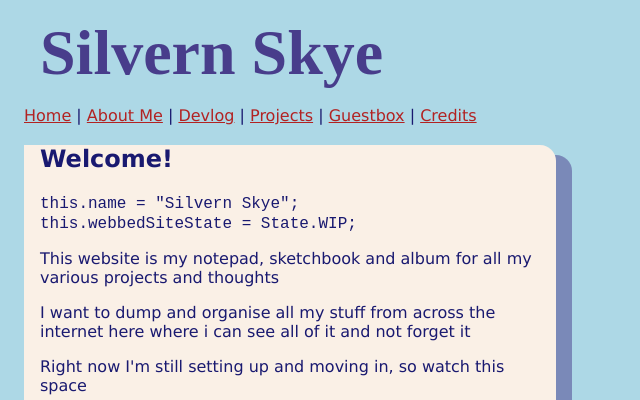
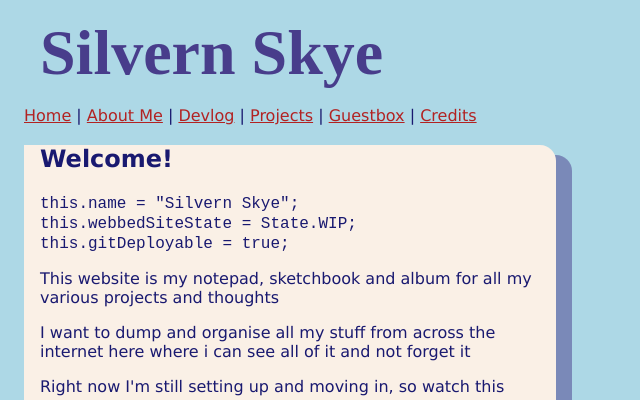
Before and after one commit to S1lv3rn/neosite, a plain HTML site: page public/index.html in a window 1280 px wide. Shown: the top 400 px of the page, without its empty margins (0-640 px from the left). Drawn offline with Linux system fonts and the light colour scheme; a script that the page names is missing.

Commit message:
testing deploy to neocities

```diff
--- a/public/index.html
+++ b/public/index.html
@@ -30,7 +30,8 @@
     <h2>Welcome!</h2>
       <code>
       this.name = "Silvern Skye";<br/>
-      this.webbedSiteState = State.WIP;
+      this.webbedSiteState = State.WIP;<br/>
+      this.gitDeployable = true;
       </code>
 
       <p>This website is my notepad, sketchbook and album for all my various projects and thoughts</p>
```
Also changed, not shown: testDir/test.txt (deleted).
